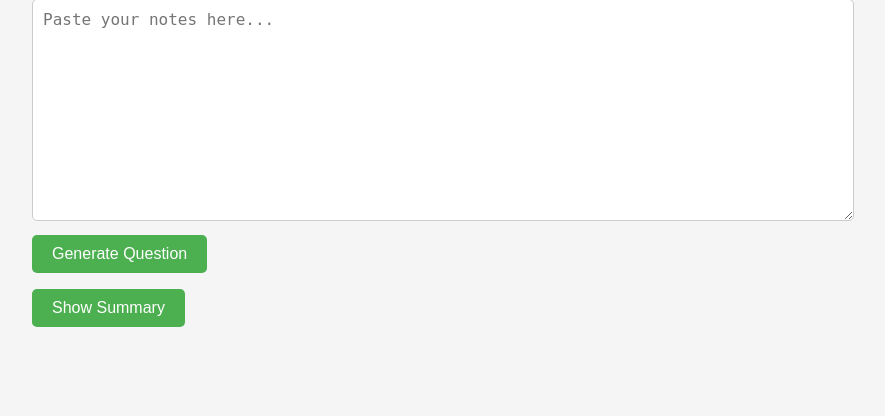
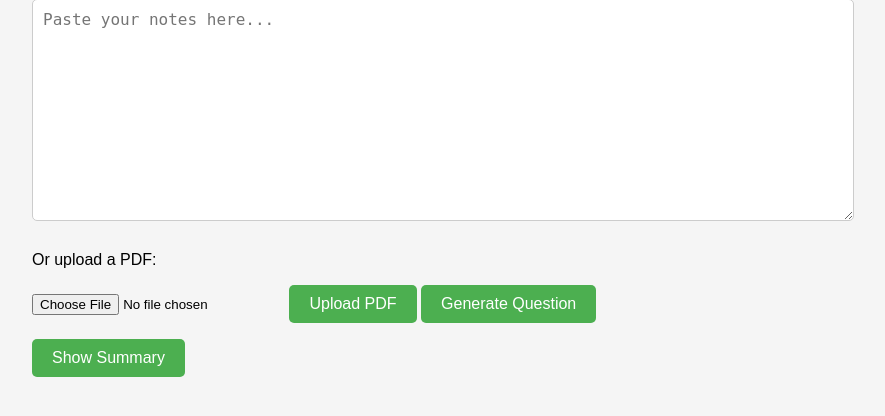
Before and after one commit to samhita-sundaram/study-ai, a FastAPI app: page / in a window 1280 px wide. Shown: the part 185-601 px from the top of the page, without its empty margins (208-1093 px from the left). Run offline with FastAPI, Linux system fonts and the light colour scheme.

Commit message:
feat: add PDF upload and text extraction

```diff
--- a/main.py
+++ b/main.py
@@ -1,10 +1,12 @@
-from fastapi import FastAPI, Request
+from fastapi import FastAPI, Request, File, UploadFile
 from fastapi.responses import StreamingResponse
 from fastapi.staticfiles import StaticFiles
 from fastapi.templating import Jinja2Templates
 from pydantic import BaseModel
 from anthropic import Anthropic
 from dotenv import load_dotenv
+from pypdf import PdfReader
+import io
 import markdown
 import os
 
@@ -56,3 +58,14 @@ async def feedback(input: FeedbackInput):
         ]
     )
     return {"feedback": markdown.markdown(message.content[0].text)}
+
+@app.post("/upload-pdf")
+async def upload_pdf(file: UploadFile = File(...)):
+    contents = await file.read()
+    pdf = PdfReader(io.BytesIO(contents))
+    text = ""
+
+    for page in pdf.pages:
+        text += page.extract_text()
+
+    return{"text": text}
--- a/templates/index.html
+++ b/templates/index.html
@@ -10,6 +10,9 @@
         <h1>AI Study Tool</h1>
         <p>Paste your study notes below and get a question to test your understanding.</p>
         <textarea id="notes" placeholder="Paste your notes here..."></textarea>
+        <p>Or upload a PDF:</p>
+        <input type="file" id="pdfUpload" accept=".pdf">
+        <button onclick="uploadPDF()">Upload PDF</button>
         <button onclick="generateQuestion()">Generate Question</button>
         <p id="loading">Generating question...</p>
         <div id="result">
--- a/templates/script.js
+++ b/templates/script.js
@@ -60,3 +60,18 @@ function showSummary(){
 
     document.getElementById('summaryContent').textContent = summaryText;
 }
+
+async function uploadPDF(){
+    let file = document.getElementById("pdfUpload").files[0];
+
+    const formData = new FormData();
+    formData.append('file', file);
+
+    const response = await fetch('/upload-pdf',{
+        method: 'POST',
+        body: formData,
+    });
+
+   const data = await response.json();
+   document.getElementById('notes').value = data.text;
+}
```
